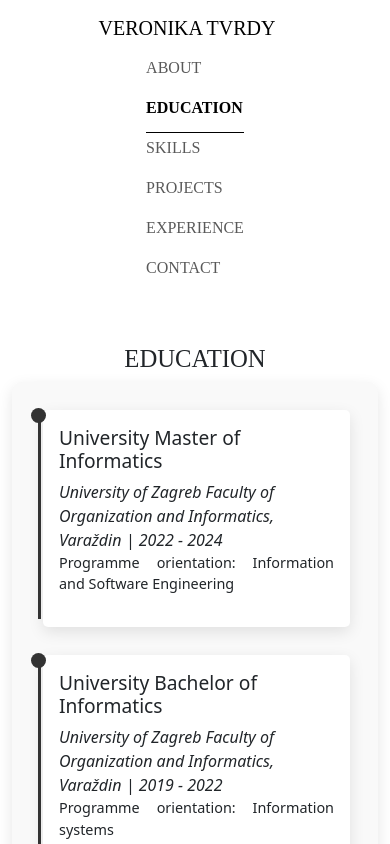
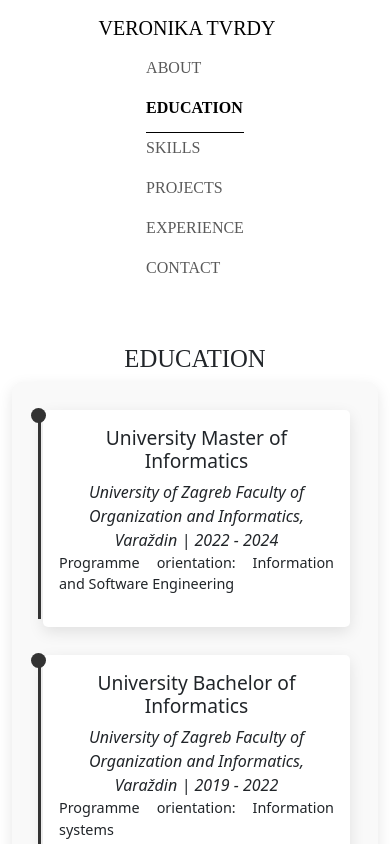
Before and after one commit to Veronika7400/DigitalCV, a React (Vite) app: page / in a window 390 px wide. Both pictures are taken after a click on the link "EDUCATION". Shown: the top 844 px of the page. Built offline with nearby package versions, Linux system fonts and the light colour scheme.

Commit message:
Update Experience.css

```diff
--- a/src/components/Experience.css
+++ b/src/components/Experience.css
@@ -14,3 +14,26 @@
 .italic {
   font-style: italic;
 }
+
+
+@media (max-width: 960px) {
+  .timeline-content {
+    flex-direction: column;
+    text-align: center;
+  }
+
+  .timeline-content img {
+    width: 50px;
+    height: 50px;
+    margin-bottom: 10px;
+  }
+
+  .timeline-content div {
+    width: 100%;
+  }
+
+  .container {
+    padding-left: 10px;
+    padding-right: 10px;
+  }
+}
```
